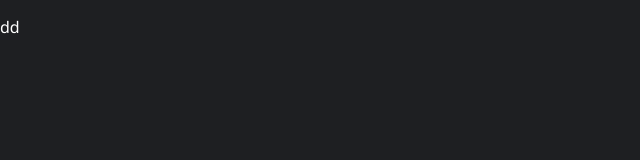
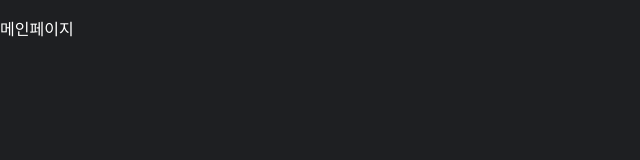
Before and after one commit to Soldesk-Project/Second-Project, a React (Create React App) app in the folder second-project-react/: page /main in a window 1280 px wide. Shown: the top 160 px of the page, without its empty margins (0-640 px from the left). Built offline with nearby package versions, Linux system fonts and the light colour scheme.

Commit message:
메인페이지 수정

```diff
--- a/second-project-react/src/pages/MainPage.jsx
+++ b/second-project-react/src/pages/MainPage.jsx
@@ -3,7 +3,7 @@ import React from 'react';
 const MainPage = () => {
   return (
     <div>
-      <p>dd</p>
+      <p>메인페이지</p>
     </div>
   );
 };
```
